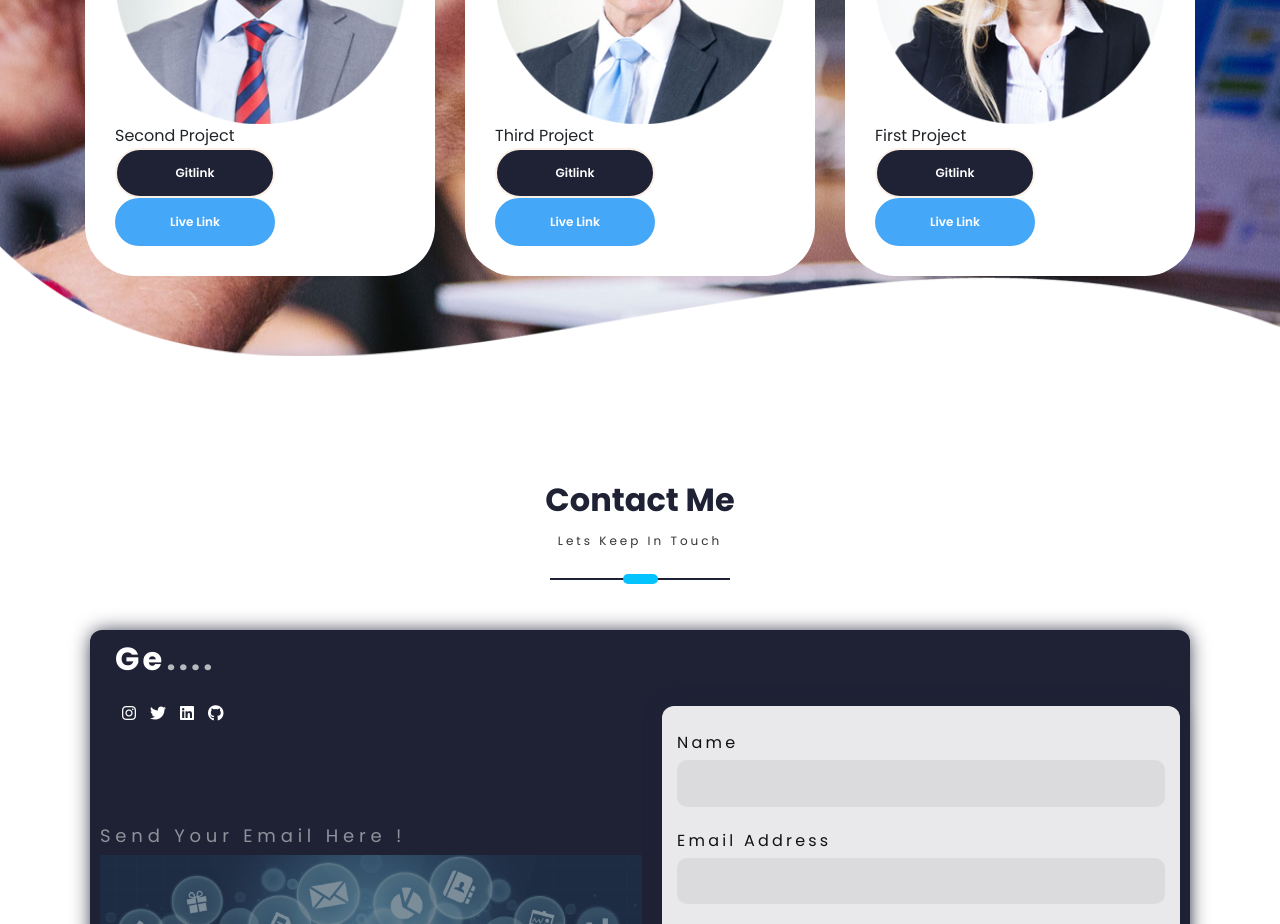
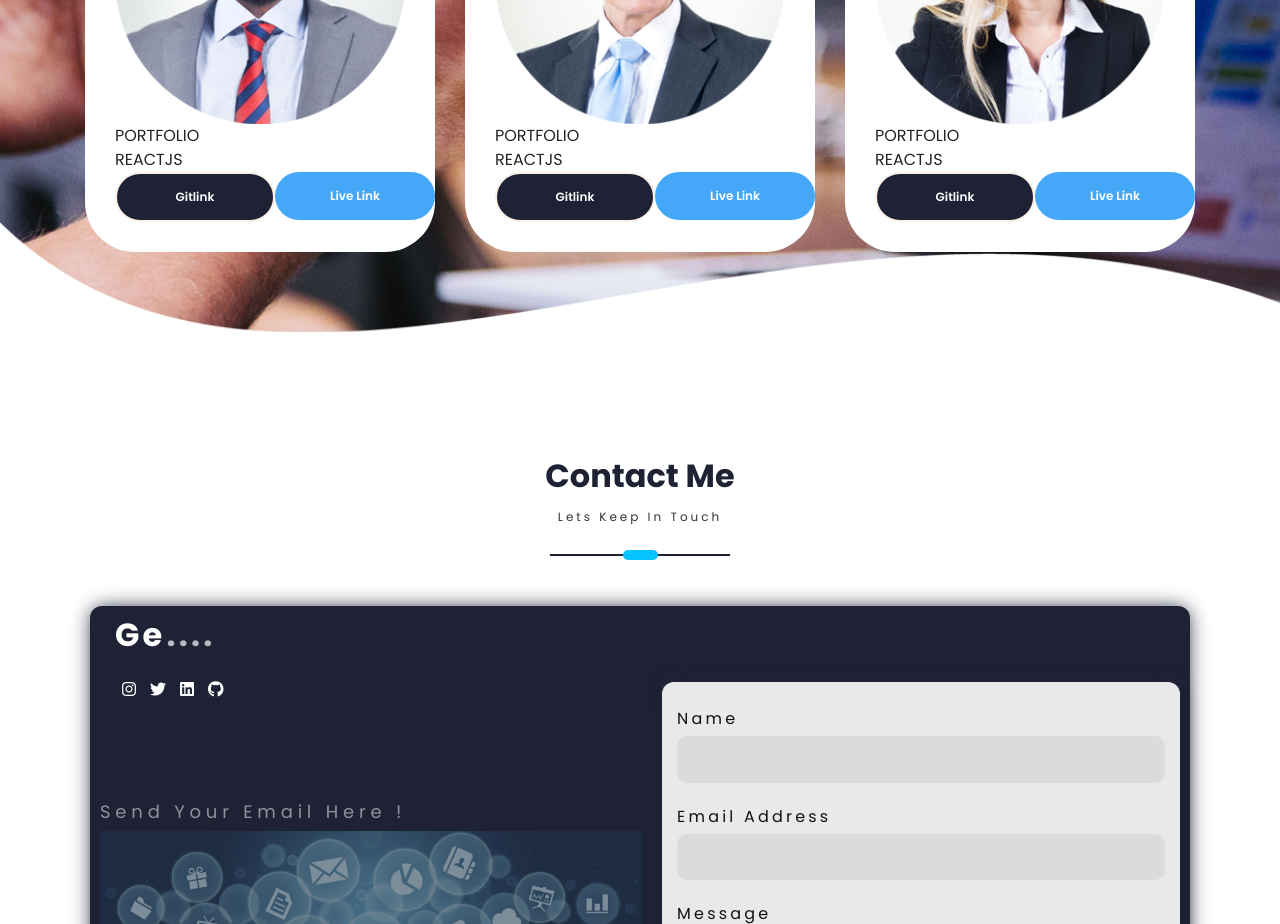
Before and after one commit to mimi544/Portfolio, a React (Create React App) app: page / in a window 1280 px wide. Shown: the part 2540-3464 px from the top of the page. Built offline with nearby package versions, Linux system fonts and the light colour scheme; a web font is replaced by a local one.

Commit message:
added content

```diff
--- a/src/PortfolioContainer/Project/Project.css
+++ b/src/PortfolioContainer/Project/Project.css
@@ -12,16 +12,23 @@
     border-radius: 50px;
 }
 .project-btn {
-    width: 45%;
+    width: 50%;
+
 }
 
 .btn-highlighted {
-    margin: 0 0 0 10px
+    margin: 0 0 0 10px;
+    width:50%;
 }
 .highlighted-btn:hover {
-    margin: 0 0 0 28px;
+    margin: 0 0 20px 0;
     background-color: cornsilk;
     color: #111;
+}
+.project-options {
+    display: flex;
+    justify-content: space-around;
+    text-align: center;
 }
 
 
@@ -40,25 +47,6 @@
     height: 130px;
 }
 
-.Project-section .Proj-item {
-    background-color: white;
-    padding: 30px;
-    border-radius: 50px 50px 50px 0px;
-}
-.Project-section .Proj-item p {
-    font-size: 16px;
-    line-height: 26px;
-    font-weight: 400;
-    margin: 0 0 10px;
-    font-style: italic;
-}
-
-.Project-section .Project-info {
-    position: relative;
-    padding-left: 80px;
-    padding-top: 5px;
-    min-height: 60px;
-}
 .Project-section .Project-info img {
     height: 70px;
     width: 70px;
@@ -69,15 +57,3 @@
     border-radius: 50%;
     position: absolute;
 }
-.Project-section .Project-info h5 {
-    font-size: 16px;
-    font-weight: 600;
-    line-height: 26px;
-    margin: 0 0 2px;
-}
-.Project-section .Project-info p {
-    font-size: 16px;
-    line-height: 26px;
-    font-weight: 400;
-    margin: 0;
-}
--- a/src/PortfolioContainer/Project/Project.js
+++ b/src/PortfolioContainer/Project/Project.js
@@ -60,9 +60,6 @@ export default function Project(props) {
 										key={projectDetail.id}
 									>
 										<div className="project-card">
-											<div className="id">
-												{projectDetail.id}
-											</div>
 											<img
 												src={require(`../../../src/assets/Project/${projectDetail.img}`)}
 												alt="No internet connection"
@@ -76,6 +73,7 @@ export default function Project(props) {
 											<div className="description">
 												{projectDetail.description}
 											</div>
+											<div className="project-options">
 												<a
 													href={projectDetail.gitlink}
 													target="_blank"
@@ -98,6 +96,7 @@ export default function Project(props) {
 												</a>
 											</div>
 										</div>
+									</div>
 								);
 							})}
 						</OwlCarousel>
--- a/src/PortfolioContainer/Project/ProjectDetails.js
+++ b/src/PortfolioContainer/Project/ProjectDetails.js
@@ -1,23 +1,23 @@
 export const ProjectDetails = [
 	{
-		name: "First Project",
-		technologies: "",
+		name: "PORTFOLIO",
+		technologies: "REACTJS",
 		img: "lady.png",
 		description: "",
 		gitlink: "https://github.com/mimi544",
 		livelink: "https://sohinisen.netlify.app",
 	},
 	{
-		name: "Second Project",
-		technologies: "",
+		name: "PORTFOLIO",
+		technologies: "REACTJS",
 		img: "mike.png",
 		description: "",
 		gitlink: "https://github.com/mimi544",
 		livelink: "https://sohinisen.netlify.app",
 	},
 	{
-		name: "Third Project",
-		technologies: "",
+		name: "PORTFOLIO",
+		technologies: "REACTJS",
 		img: "man.png",
 		description: "",
 		gitlink: "https://github.com/mimi544",
```
